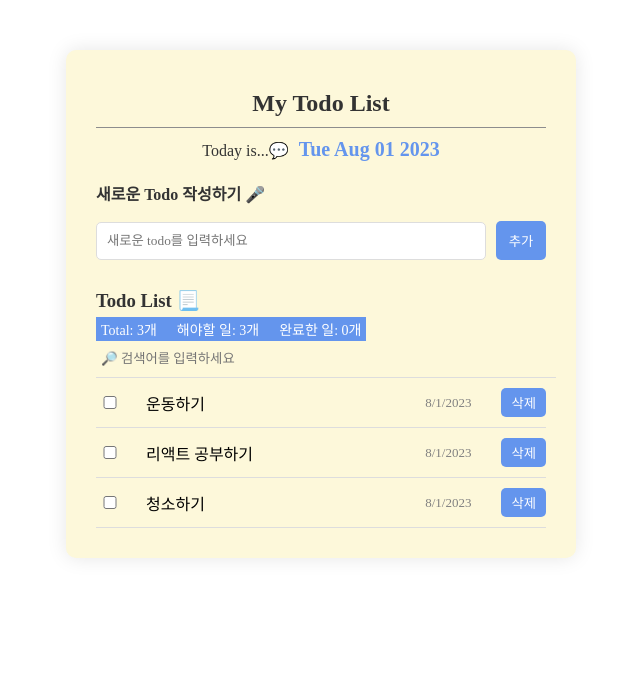
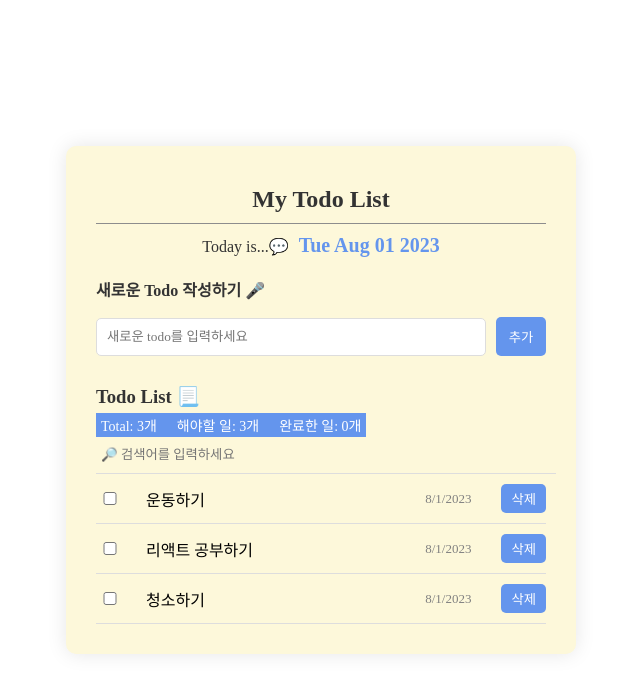
Before and after one commit to Minhyerin/ReactTodoList, a React (Create React App) app: page / in a window 1280 px wide. Shown: the top 692 px of the page, without its empty margins (319-959 px from the left). Built offline with nearby package versions, Linux system fonts and the light colour scheme; a web font is replaced by a local one.

Commit message:
edit css

```diff
--- a/src/App.css
+++ b/src/App.css
@@ -8,9 +8,15 @@
 * {
   font-family: "KyoboHand";
 }
+body {
+  width: 100%;
+  height: 100vh;
+  display: flex;
+  align-items: center;
+  justify-content: center;
+}
 .App {
   width: 450px;
-  margin: 50px auto;
   padding: 20px 30px;
   background-color: rgb(253, 248, 218);
   border-radius: 10px;
```
